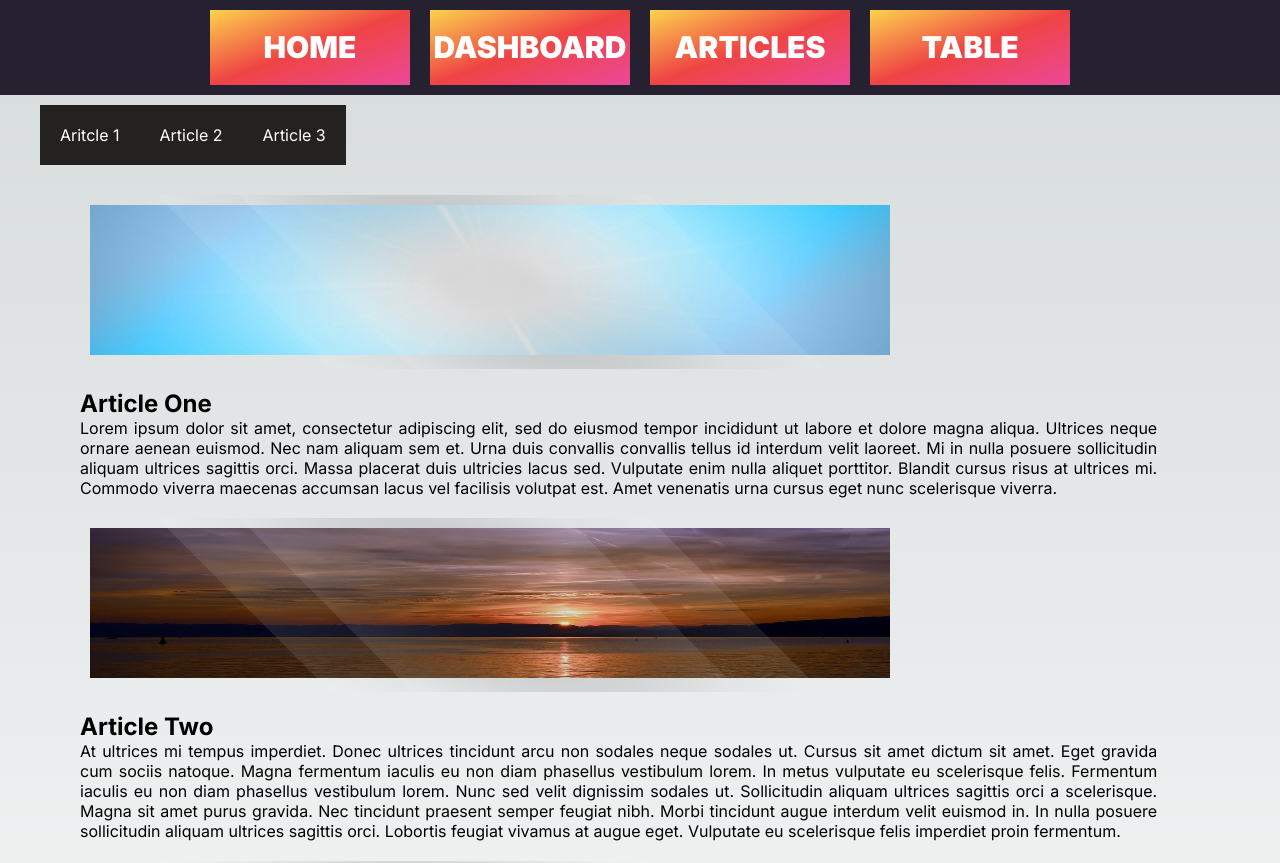
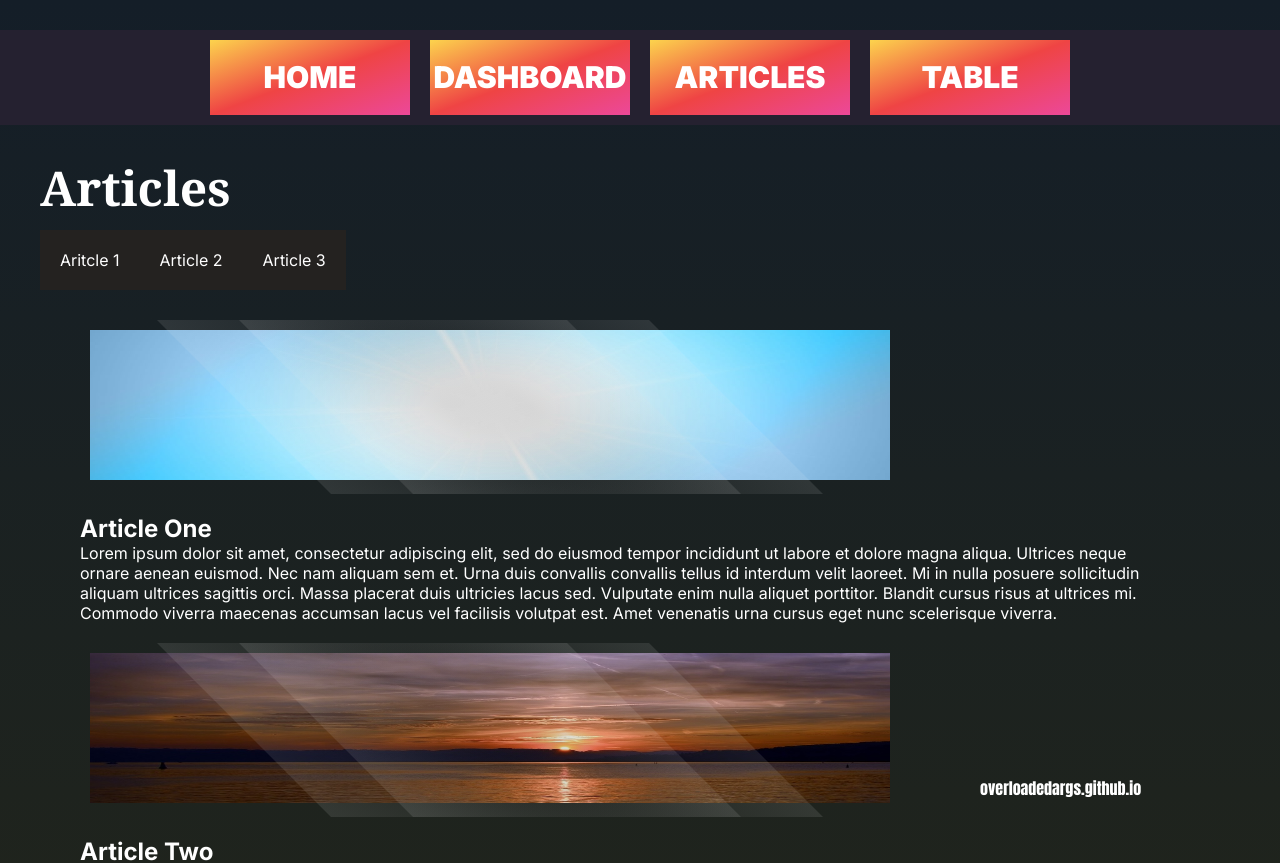
Before and after one commit to overloadedargs/next_template, a Next.js app: page /article in a window 1280 px wide. Shown: the top 863 px of the page. Built offline with nearby package versions, Linux system fonts and the light colour scheme.

Commit message:
Style improvements, header improvements, fixed link

```diff
--- a/app/article/page.tsx
+++ b/app/article/page.tsx
@@ -7,6 +7,7 @@
 
   return (
     <>
+      <h1>Articles</h1>
       <nav>
         <a href="#articleOne">Aritcle 1</a>
         <a href="#articleTwo">Article 2</a>
@@ -19,7 +20,7 @@
             <Image src="/banner_1.jpg" width={800} height={150} alt="Alt text 1" />
           </div>
           <h2>Article One</h2>
-          Lorem ipsum dolor sit amet, consectetur adipiscing elit, sed do eiusmod tempor incididunt ut labore et dolore magna aliqua. Ultrices neque ornare aenean euismod. Nec nam aliquam sem et. Urna duis convallis convallis tellus id interdum velit laoreet. Mi in nulla posuere sollicitudin aliquam ultrices sagittis orci. Massa placerat duis ultricies lacus sed. Vulputate enim nulla aliquet porttitor. Blandit cursus risus at ultrices mi. Commodo viverra maecenas accumsan lacus vel facilisis volutpat est. Amet venenatis urna cursus eget nunc scelerisque viverra.
+          <p>Lorem ipsum dolor sit amet, consectetur adipiscing elit, sed do eiusmod tempor incididunt ut labore et dolore magna aliqua. Ultrices neque ornare aenean euismod. Nec nam aliquam sem et. Urna duis convallis convallis tellus id interdum velit laoreet. Mi in nulla posuere sollicitudin aliquam ultrices sagittis orci. Massa placerat duis ultricies lacus sed. Vulputate enim nulla aliquet porttitor. Blandit cursus risus at ultrices mi. Commodo viverra maecenas accumsan lacus vel facilisis volutpat est. Amet venenatis urna cursus eget nunc scelerisque viverra.</p>
         </div>
 
         <div id="articleTwo">
@@ -27,7 +28,7 @@
             <Image src="/banner_2.jpg" width={800} height={150} alt="Alt text 2" />
           </div>
           <h2>Article Two</h2>
-          At ultrices mi tempus imperdiet. Donec ultrices tincidunt arcu non sodales neque sodales ut. Cursus sit amet dictum sit amet. Eget gravida cum sociis natoque. Magna fermentum iaculis eu non diam phasellus vestibulum lorem. In metus vulputate eu scelerisque felis. Fermentum iaculis eu non diam phasellus vestibulum lorem. Nunc sed velit dignissim sodales ut. Sollicitudin aliquam ultrices sagittis orci a scelerisque. Magna sit amet purus gravida. Nec tincidunt praesent semper feugiat nibh. Morbi tincidunt augue interdum velit euismod in. In nulla posuere sollicitudin aliquam ultrices sagittis orci. Lobortis feugiat vivamus at augue eget. Vulputate eu scelerisque felis imperdiet proin fermentum.
+          <p>At ultrices mi tempus imperdiet. Donec ultrices tincidunt arcu non sodales neque sodales ut. Cursus sit amet dictum sit amet. Eget gravida cum sociis natoque. Magna fermentum iaculis eu non diam phasellus vestibulum lorem. In metus vulputate eu scelerisque felis. Fermentum iaculis eu non diam phasellus vestibulum lorem. Nunc sed velit dignissim sodales ut. Sollicitudin aliquam ultrices sagittis orci a scelerisque. Magna sit amet purus gravida. Nec tincidunt praesent semper feugiat nibh. Morbi tincidunt augue interdum velit euismod in. In nulla posuere sollicitudin aliquam ultrices sagittis orci. Lobortis feugiat vivamus at augue eget. Vulputate eu scelerisque felis imperdiet proin fermentum.</p>
         </div>
 
         <div id="articleThree">
@@ -35,7 +36,7 @@
             <Image src="/banner_3.jpg" width={800} height={150} alt="Alt text 3" />
           </div>
           <h2>Article Three</h2>
-          Donec enim diam vulputate ut pharetra. Eget arcu dictum varius duis at consectetur lorem. Leo in vitae turpis massa sed elementum tempus egestas sed. Donec ultrices tincidunt arcu non sodales neque. Aliquet risus feugiat in ante metus. Dui nunc mattis enim ut tellus elementum sagittis vitae et. Facilisis mauris sit amet massa vitae. Aliquet lectus proin nibh nisl. Volutpat blandit aliquam etiam erat velit scelerisque in. Et sollicitudin ac orci phasellus. Enim ut tellus elementum sagittis vitae et leo duis ut. Ullamcorper malesuada proin libero nunc consequat interdum. Tristique magna sit amet purus gravida. Tristique et egestas quis ipsum.
+          <p>Donec enim diam vulputate ut pharetra. Eget arcu dictum varius duis at consectetur lorem. Leo in vitae turpis massa sed elementum tempus egestas sed. Donec ultrices tincidunt arcu non sodales neque. Aliquet risus feugiat in ante metus. Dui nunc mattis enim ut tellus elementum sagittis vitae et. Facilisis mauris sit amet massa vitae. Aliquet lectus proin nibh nisl. Volutpat blandit aliquam etiam erat velit scelerisque in. Et sollicitudin ac orci phasellus. Enim ut tellus elementum sagittis vitae et leo duis ut. Ullamcorper malesuada proin libero nunc consequat interdum. Tristique magna sit amet purus gravida. Tristique et egestas quis ipsum.</p>
         </div>
       </section>
     </>
--- a/app/dashboard/page.tsx
+++ b/app/dashboard/page.tsx
@@ -42,7 +42,6 @@
 
     return (
         <>
-            <div className="padding">
             <h1>Dashboard Page</h1>
             <div className="comment padding">
                 <form onSubmit={handleSubmit}>
@@ -57,7 +56,6 @@
                     </div>
                 </form>
             </div>
-            </div>
         </>
     )
 
--- a/app/globals.css
+++ b/app/globals.css
@@ -63,6 +63,16 @@
   }
 }
 
+h1 {
+  font-family:Cambria, Cochin, Georgia, Times, 'Times New Roman', serif;
+  font-size:48px;
+}
+
+form > label {
+  text-decoration: underline;
+  color: white;
+}
+
 input[type=text] {
   width: 100%;
   padding: 10px 20px 10px;
@@ -83,6 +93,9 @@
 
 section {
   max-width: 95%;
+}
+
+section > p {
   text-align: justify;
 }
 
@@ -123,6 +136,10 @@
 
 nav ul > li {
   list-style: none;
+}
+
+nav {
+  margin-top: 30px;
 }
 
 .gridWrapper {
@@ -246,6 +263,15 @@
   font-size: 22px;
 }
 
+.footerLink {
+  position: fixed;
+  bottom: 0;
+  right: 0;
+  width: 300px;
+  color: white;
+  font-family: Impact, 'Arial Narrow Bold', sans-serif;
+}
+
 :target {
   transform: translateX(30px);
   margin-top:40px;
--- a/app/layout.tsx
+++ b/app/layout.tsx
@@ -29,6 +29,9 @@
             <div className="githubLinkWrapper">
               <a href="https://www.github.com/overloadedargs/next_template"><div className="githubLink">Next Template</div></a>
             </div>
+            <div className="footerLink">
+              <a href="https://overloadedargs.github.io">overloadedargs.github.io</a>
+            </div>
           </footer>
         </body>
       </html>
--- a/app/page.js
+++ b/app/page.js
@@ -18,7 +18,7 @@
           >
             By{" "}
             <Image
-              src="/vercel.svg"
+              src="/vercel_white.png"
               alt="Vercel Logo"
               className={styles.vercelLogo}
               width={100}
@@ -32,7 +32,7 @@
       <div className={styles.center}>
         <Image
           className={styles.logo}
-          src="/next.svg"
+          src="/next_white.png"
           alt="Next.js Logo"
           width={180}
           height={37}
--- a/app/table/page.tsx
+++ b/app/table/page.tsx
@@ -4,6 +4,7 @@
 export default function Page() {
     return (
         <>
+            <h1>Table</h1>
             <div className="gridWrapper">
                 <div>One</div>
                 <div>Two</div>
--- a/public/styles/global_theme_contrast.css
+++ b/public/styles/global_theme_contrast.css
@@ -5,14 +5,13 @@
     "Roboto Mono", "Oxygen Mono", "Ubuntu Monospace", "Source Code Pro",
     "Fira Mono", "Droid Sans Mono", "Courier New", monospace;
 
-    --foreground-rgb: 0, 0, 0;
-    --background-start-rgb: 214, 219, 220;
-    --background-end-rgb: 255, 255, 255;
+  --foreground-rgb: 255, 255, 255;
+  --background-start-rgb: 20, 30, 40;
+  --background-end-rgb: 40, 40, 20;
 
   --grid-color: #2fd664;
 
-    --text-gradient: linear-gradient(
-      -45deg,
+  --text-gradient: linear-gradient(-45deg,
       #42ca56 16.666%,
       #79fe40 16.666%,
       #79fe40 25%,
@@ -24,30 +23,24 @@
       #0ccdfd 83.333%,
       #42ca56 83.333%);
 
-    --primary-glow: linear-gradient(
-      from 180deg at 50% 50%,
+  --primary-glow: linear-gradient(from 180deg at 50% 50%,
       #82ef9633 0deg,
       #4ee5fc33 55deg,
       #090d9233 120deg,
       #0f0d6333 160deg,
-      transparent 360deg
-    );
-    --secondary-glow: radial-gradient(
-      rgb(6, 6, 6),
-      rgba(255, 255, 255, 0)
-    );
+      transparent 360deg);
+  --secondary-glow: radial-gradient(rgb(6, 6, 6),
+      rgba(255, 255, 255, 0));
 
   --tile-start-rgb: 239, 245, 249;
   --tile-end-rgb: 228, 232, 233;
-    --tile-border: linear-gradient(
-      #00000080,
+  --tile-border: linear-gradient(#00000080,
       #00000040,
       #00000030,
       #00000020,
       #00000010,
       #00000010,
-      #00000080
-    );
+      #00000080);
 
   --callout-rgb: 238, 240, 241;
   --callout-border-rgb: 172, 175, 176;
```
Also changed, not shown: public/next_white.png (added), public/vercel_white.png (added). Lines whose indentation alone changed are shown as unchanged.
